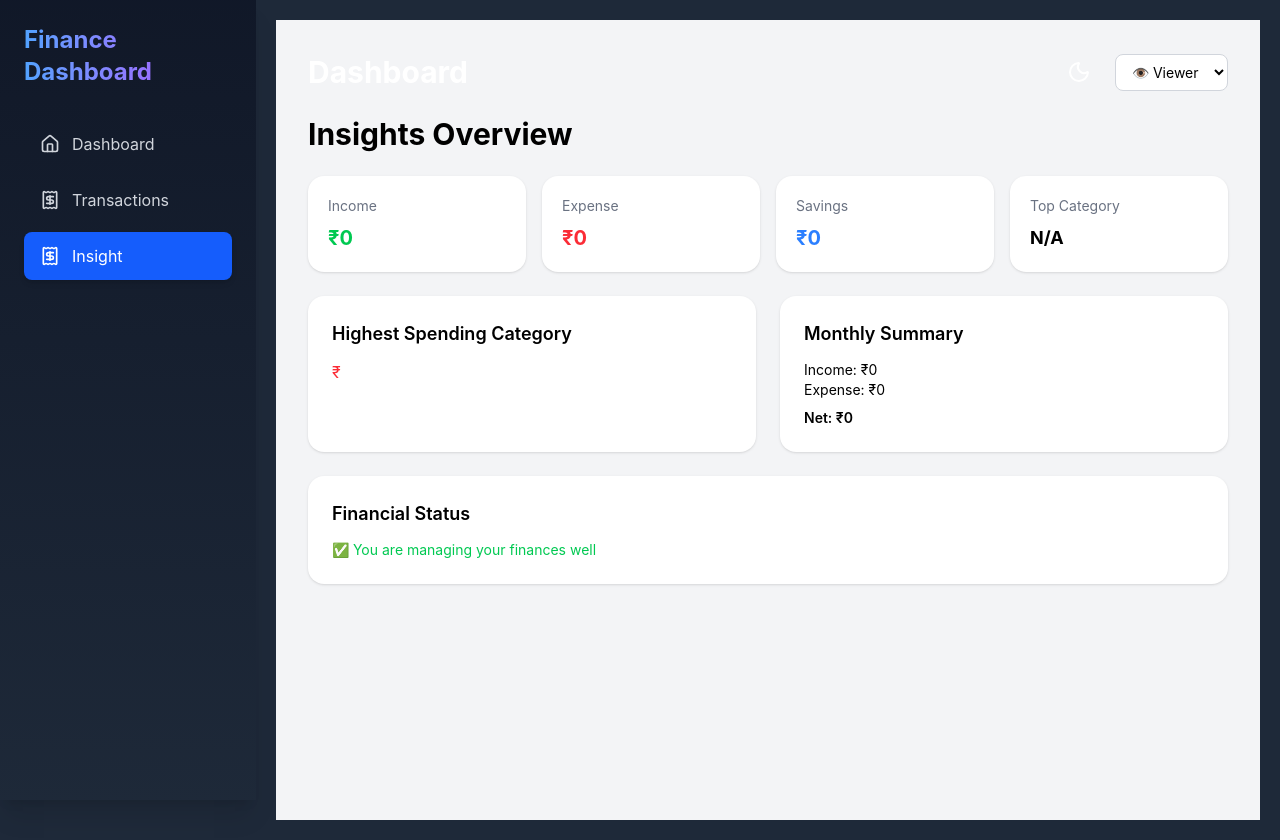
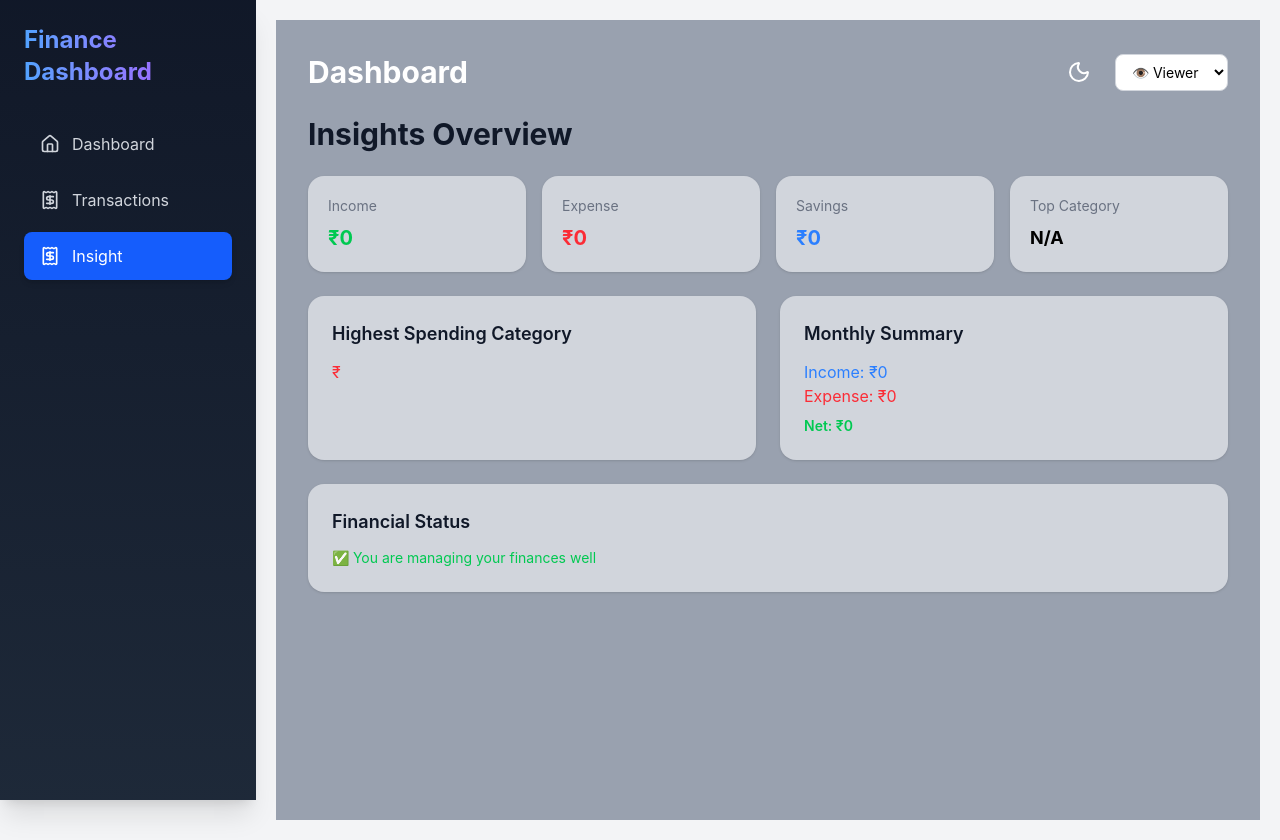
Before and after one commit to SY53-56/Finance-Dashboard, a React (Vite) app: page /insight in a window 1280 px wide. Built offline with nearby package versions, Linux system fonts and the light colour scheme.

Commit message:
fix : ui of all and set theme

```diff
--- a/src/Layout.jsx
+++ b/src/Layout.jsx
@@ -1,4 +1,4 @@
-import React, { useContext, useEffect, useState } from 'react';
+import React, { useContext, useState, useEffect } from 'react';
 import AsideBar from './components/AsideBar';
 import { Outlet, useLocation } from 'react-router-dom';
 import { ThemeContext } from './context/ThemeContext';
@@ -9,20 +9,16 @@ export default function Layout() {
   const { theme } = useContext(ThemeContext);
 
   useEffect(() => {
-    if (location.pathname) setOpen(false); // Close sidebar on route change
+    if (location.pathname) setOpen(false);
   }, [location.pathname]);
 
   return (
-    <div className={`flex min-h-screen  ${theme === "light" ? "bg-gray-800" : "bg-gray-200"}`}>
+    <div className="flex min-h-screen bg-gray-100 dark:bg-gray-900 transition-colors duration-300">
       {/* Sidebar */}
       <div
-        className={`
-          fixed z-50 top-0 left-0 h-full w-64
-
-          transform transition-transform duration-300
-          ${open ? "translate-x-0" : "-translate-x-full"}
-          lg:translate-x-0 lg:static lg:block
-        `}
+        className={`fixed z-50 top-0 left-0 h-full w-64 bg-white dark:bg-gray-800
+        transform transition-transform duration-300
+        ${open ? "translate-x-0" : "-translate-x-full"} lg:translate-x-0 lg:static lg:block`}
       >
         <AsideBar />
       </div>
@@ -30,11 +26,11 @@ export default function Layout() {
       {/* Main Content */}
       <div className="flex-1 w-full">
         {/* Mobile Navbar */}
-        <div className="flex justify-between lg:hidden p-4 shadow">
-          <h1 className="text-2xl text-white font-bold">Finance Dashboard</h1>
+        <div className="flex justify-between lg:hidden p-4 bg-white dark:bg-gray-800 shadow">
+          <h1 className="text-3xl font-bold dark:text-white">Finance Dashboard</h1>
           <button
             onClick={() => setOpen(!open)}
-            className="px-3 py-2 bg-gray-400 rounded"
+            className="px-3 py-2 bg-gray-200 dark:bg-gray-700 rounded"
           >
             ☰
           </button>
--- a/src/components/AsideBar.jsx
+++ b/src/components/AsideBar.jsx
@@ -1,19 +1,29 @@
 import React from 'react'
 import { Link,  } from 'react-router-dom'
-import { Home, Receipt, Moon, Sun, FormIcon } from 'lucide-react'
+import { Home, Receipt, MoonIcon, Sun, FormIcon, SunIcon } from 'lucide-react'
 import { useContext } from 'react'
 import { ThemeContext } from '../context/ThemeContext'
 import { AppContext } from '../context/AppContext'
-
+import { } from 'lucide-react'
 export default function AsideBar() {
    const {role} = useContext(AppContext)
+   const {handleTheme ,theme}= useContext(ThemeContext)
   return (
     <aside className="w-64 min-h-screen bg-gradient-to-b from-gray-900 to-gray-800 text-white p-6 shadow-xl">
       <div className="flex justify-between items-center mb-8">
         <h1 className="text-2xl font-bold bg-gradient-to-r from-blue-400 to-purple-500 bg-clip-text text-transparent">
           Finance Dashboard
         </h1>
-
+        <button
+      onClick={handleTheme}
+      className="p-2 rounded-full flex lg:hidden transition "
+    >
+      {theme === "light" ? (
+        <MoonIcon className="text-white" />
+      ) : (
+        <SunIcon className="text-yellow-400" />
+      )}
+    </button>
       </div>
 
       <div className="flex flex-col gap-2">
--- a/src/components/Header.jsx
+++ b/src/components/Header.jsx
@@ -11,10 +11,10 @@ function Header() {
    <div className="flex justify-between items-center mb-6">
   <h1 className="text-3xl font-bold  text-white">Dashboard</h1>
 
-  <div className="flex items-center gap-4">
+  <div className="flex  items-center gap-4">
     <button
       onClick={handleTheme}
-      className="p-2 rounded-full transition "
+      className="p-2 rounded-full lg:flex hidden transition "
     >
       {theme === "light" ? (
         <MoonIcon className="text-white" />
--- a/src/components/LineChart.jsx
+++ b/src/components/LineChart.jsx
@@ -1,66 +1,46 @@
-import {
-  LineChart,
-  Line,
-  XAxis,
-  YAxis,
-  Tooltip,
-  CartesianGrid,
-  ResponsiveContainer,
-} from "recharts";
 import { useContext, useState } from "react";
+import { LineChart, Line, XAxis, YAxis, Tooltip, CartesianGrid, ResponsiveContainer } from "recharts";
 import { AppContext } from "../context/AppContext";
 import { ThemeContext } from "../context/ThemeContext";
 
 function LineChartBox() {
   const { transactions } = useContext(AppContext);
   const [view, setView] = useState("expense");
-const {theme} = useContext(ThemeContext)
-  console.log("transitionsw",transactions)
-  // ✅ Filter
-  const filteredTransactions = transactions.filter((item) =>
-    item.type === view
-  );
+  const { theme } = useContext(ThemeContext);
 
-  // ✅ Group by month
+  const filteredTransactions = transactions.filter(item => item.type === view);
   const data = Object.values(
     filteredTransactions.reduce((acc, item) => {
-      const month = item.date.substring(0, 7); // Get YYYY-MM format
-
-      if (!acc[month]) {
-        acc[month] = { name: month, amount: 0 };
-      }
-
+      const month = item.date.substring(0, 7);
+      if (!acc[month]) acc[month] = { name: month, amount: 0 };
       acc[month].amount += item.amount;
       return acc;
     }, {})
-  ).sort((a, b) => a.name.localeCompare(b.name)); // Sort by date
+  ).sort((a, b) => a.name.localeCompare(b.name));
 
   return (
-<div className={`${theme === "light" ? "bg-gray-100 text-gray-900" : "bg-gray-800 text-white"} p-6 rounded-2xl shadow-xl w-full h-80`}>
-      {/* Header + Buttons */}
+    <div className={`p-6 rounded-2xl shadow-xl w-full h-80 transition-colors duration-300 ${theme === "light" ? "bg-gray-200" : "bg-gray-800"}`}>
       <div className="flex justify-between items-center mb-6">
-        <h2 className="text-xl font-bold dark:text-white">
+        <h2 className={`text-xl font-bold ${theme === "light" ? "text-gray-900" : "text-white"}`}>
           {view === "expense" ? "Expense Trend" : "Income Trend"}
         </h2>
-
         <div className="flex gap-2">
           <button
             onClick={() => setView("expense")}
             className={`px-4 py-2 rounded-lg text-sm font-medium transition-all duration-200 ${
               view === "expense"
                 ? "bg-red-500 text-white shadow-md"
-                : "bg-gray-200 dark:bg-gray-700 text-gray-700 dark:text-gray-300 hover:bg-gray-300 dark:hover:bg-gray-600"
+                : `bg-gray-300 dark:bg-gray-700 text-gray-700 dark:text-gray-300 hover:bg-gray-400 dark:hover:bg-gray-600`
             }`}
           >
             Expense
           </button>
-
           <button
             onClick={() => setView("income")}
             className={`px-4 py-2 rounded-lg text-sm font-medium transition-all duration-200 ${
               view === "income"
                 ? "bg-green-500 text-white shadow-md"
-                : "bg-gray-200 dark:bg-gray-700 text-gray-700 dark:text-gray-300 hover:bg-gray-300 dark:hover:bg-gray-600"
+                : `bg-gray-300 dark:bg-gray-700 text-gray-700 dark:text-gray-300 hover:bg-gray-400 dark:hover:bg-gray-600`
             }`}
           >
             Income
@@ -68,40 +48,27 @@ const {theme} = useContext(ThemeContext)
         </div>
       </div>
 
-      {/* Chart */}
       <ResponsiveContainer width="100%" height="70%">
         <LineChart data={data} margin={{ top: 5, right: 30, left: 20, bottom: 5 }}>
-          <CartesianGrid strokeDasharray="3 3" stroke={theme === "light" ? "#e5e7eb" : "#374151"}  />
-          <XAxis
-            dataKey="name"
-           stroke={theme === "light" ? "#374151" : "#d1d5db"}
-            fontSize={12}
-            tickFormatter={(value) => {
-              const date = new Date(value + '-01');
-              return date.toLocaleDateString('en-US', { month: 'short', year: '2-digit' });
-            }}
-          />
-         <YAxis stroke={theme === "light" ? "#374151" : "#d1d5db"} />
+          <CartesianGrid strokeDasharray="3 3" stroke={theme === "light" ? "#d1d5db" : "#374151"} />
+          <XAxis dataKey="name" stroke={theme === "light" ? "#374151" : "#d1d5db"} fontSize={12} />
+          <YAxis stroke={theme === "light" ? "#374151" : "#d1d5db"} fontSize={12} />
           <Tooltip
             contentStyle={{
-              backgroundColor: 'rgba(255, 255, 255, 0.95)',
-              border: 'none',
-              borderRadius: '8px',
-              boxShadow: '0 4px 6px -1px rgba(0, 0, 0, 0.1)'
+              backgroundColor: theme === "light" ? "#fff" : "#1f2937",
+              border: "none",
+              borderRadius: "8px",
+              boxShadow: "0 4px 6px -1px rgba(0,0,0,0.1)"
             }}
-            formatter={(value) => [`₹${value.toLocaleString()}`, view === 'expense' ? 'Expense' : 'Income']}
-            labelFormatter={(label) => {
-              const date = new Date(label + '-01');
-              return date.toLocaleDateString('en-US', { month: 'long', year: 'numeric' });
-            }}
+            formatter={(value) => [`₹${value.toLocaleString()}`, view]}
           />
           <Line
             type="monotone"
             dataKey="amount"
             stroke={view === "expense" ? "#EF4444" : "#22C55E"}
             strokeWidth={3}
-            dot={{ fill: view === "expense" ? "#EF4444" : "#22C55E", strokeWidth: 2, r: 4 }}
-            activeDot={{ r: 6, stroke: view === "expense" ? "#EF4444" : "#22C55E", strokeWidth: 2 }}
+            dot={{ fill: view === "expense" ? "#EF4444" : "#22C55E" }}
+            activeDot={{ r: 6 }}
           />
         </LineChart>
       </ResponsiveContainer>
--- a/src/components/pieChart.jsx
+++ b/src/components/pieChart.jsx
@@ -5,42 +5,35 @@ import { ThemeContext } from "../context/ThemeContext";
 
 function PieChartBox() {
   const { transactions } = useContext(AppContext);
+  const [view, setView] = useState("expense");
   const { theme } = useContext(ThemeContext);
-  const [view, setView] = useState("expense");
 
   const COLORS = ["#4F46E5", "#22C55E", "#F59E0B", "#EF4444", "#06B6D4"];
 
-  // Filter transactions based on view
   const filteredTransactions = transactions.filter(item => item.type === view);
 
-  // Group by category
   const data = Object.values(
     filteredTransactions.reduce((acc, item) => {
-      if (!acc[item.category]) {
-        acc[item.category] = { name: item.category, value: 0 };
-      }
+      if (!acc[item.category]) acc[item.category] = { name: item.category, value: 0 };
       acc[item.category].value += item.amount;
       return acc;
     }, {})
   );
 
   return (
-    <div className={`rounded-2xl shadow-lg p-5 w-full
-      ${theme === "light" ? "bg-gray-100 text-gray-900" : "bg-gray-800 text-white"}
-    `}>
+    <div className={`p-5 rounded-2xl shadow-lg w-full transition-colors duration-300 ${theme === "light" ? "bg-gray-200" : "bg-gray-800"}`}>
       {/* Header */}
       <div className="flex justify-between items-center mb-4">
-        <h2 className="text-lg font-semibold">
+        <h2 className={`text-lg font-semibold ${theme === "light" ? "text-gray-900" : "text-white"}`}>
           {view === "expense" ? "Expense Breakdown" : "Income Breakdown"}
         </h2>
-
         <div className="flex gap-2">
           <button
             onClick={() => setView("expense")}
             className={`px-3 py-1 rounded-md text-sm font-medium transition-colors ${
               view === "expense"
                 ? "bg-red-500 text-white"
-                : `${theme === "light" ? "bg-gray-200 text-gray-700 hover:bg-gray-300" : "bg-gray-700 text-gray-300 hover:bg-gray-600"}`
+                : `bg-gray-300 dark:bg-gray-700 text-gray-700 dark:text-gray-300 hover:bg-gray-400 dark:hover:bg-gray-600`
             }`}
           >
             Expense
@@ -50,7 +43,7 @@ function PieChartBox() {
             className={`px-3 py-1 rounded-md text-sm font-medium transition-colors ${
               view === "income"
                 ? "bg-green-500 text-white"
-                : `${theme === "light" ? "bg-gray-200 text-gray-700 hover:bg-gray-300" : "bg-gray-700 text-gray-300 hover:bg-gray-600"}`
+                : `bg-gray-300 dark:bg-gray-700 text-gray-700 dark:text-gray-300 hover:bg-gray-400 dark:hover:bg-gray-600`
             }`}
           >
             Income
@@ -58,19 +51,11 @@ function PieChartBox() {
         </div>
       </div>
 
-      {/* Chart */}
+      {/* Pie Chart */}
       <div className="h-64">
         <ResponsiveContainer>
           <PieChart>
-            <Pie
-              data={data}
-              dataKey="value"
-              nameKey="name"
-              innerRadius={50}
-              outerRadius={90}
-              paddingAngle={3}
-              label={({ percent }) => `${(percent * 100).toFixed(0)}%`}
-            >
+            <Pie data={data} dataKey="value" nameKey="name" innerRadius={50} outerRadius={90} paddingAngle={3} label={({ percent }) => `${(percent * 100).toFixed(0)}%`}>
               {data.map((entry, index) => (
                 <Cell key={index} fill={COLORS[index % COLORS.length]} />
               ))}
@@ -80,10 +65,9 @@ function PieChartBox() {
                 backgroundColor: theme === "light" ? "#fff" : "#1f2937",
                 border: "none",
                 borderRadius: "8px",
-                color: theme === "light" ? "#000" : "#fff",
-                boxShadow: "0 4px 6px -1px rgba(0,0,0,0.1)"
+                boxShadow: "0 4px 6px rgba(0,0,0,0.1)"
               }}
-              formatter={(value) => [`₹${value.toLocaleString()}`, "Amount"]}
+              formatter={(value) => [`₹${value.toLocaleString()}`, 'Amount']}
             />
           </PieChart>
         </ResponsiveContainer>
@@ -91,24 +75,19 @@ function PieChartBox() {
 
       {/* Legend */}
       <div className="mt-4 space-y-2">
-        {data.length === 0 ? (
-          <p className={`${theme === "light" ? "text-gray-700" : "text-gray-300"}`}>No data available</p>
-        ) : (
+        {data.length === 0 ? <p className={theme === "light" ? "text-gray-800" : "text-white"}>No data</p> :
           data.map((item, index) => (
             <div key={index} className="flex justify-between items-center">
               <div className="flex items-center gap-2">
-                <span
-                  className="w-3 h-3 rounded-full"
-                  style={{ backgroundColor: COLORS[index % COLORS.length] }}
-                ></span>
-                <span className="text-sm">{item.name}</span>
+                <span className="w-3 h-3 rounded-full" style={{ backgroundColor: COLORS[index % COLORS.length] }}></span>
+                <span className={`text-sm ${theme === "light" ? "text-gray-800" : "text-gray-200"}`}>{item.name}</span>
               </div>
-              <span className="text-sm font-semibold">
+              <span className={`text-sm font-semibold ${theme === "light" ? "text-gray-900" : "text-white"}`}>
                 ₹{item.value.toLocaleString()}
               </span>
             </div>
           ))
-        )}
+        }
       </div>
     </div>
   );
--- a/src/pages/Insights.jsx
+++ b/src/pages/Insights.jsx
@@ -1,135 +1,80 @@
 import { useContext } from "react";
 import { AppContext } from "../context/AppContext";
+import { ThemeContext } from "../context/ThemeContext";
 import Header from "../components/Header";
 
-function InsightsPage() {
+function Insights() {
   const { transactions } = useContext(AppContext);
+  const { theme } = useContext(ThemeContext);
 
-  // 👉 Filter current month (Feb example)
-  const today = new Date()
-const currentMonth = today.toISOString().slice(0,7)
-  const febData = transactions.filter((item) =>
-    item.date.startsWith(currentMonth)
-  );
+  const currentMonth = new Date().toISOString().slice(0,7); // YYYY-MM
+  const monthData = transactions.filter(t => t.date.startsWith(currentMonth));
 
-console.log(transactions)
-  const expense = febData
-    .filter((item) => item.type === "expense")
-    .reduce((acc, item) => acc + item.amount, 0);
-console.log( "expense",expense)
-  const income = febData
-    .filter((item) => item.type === "income")
-    .reduce((acc, item) => acc + item.amount, 0);
-console.log( "income",income)
+  const expense = monthData.filter(t=>t.type==="expense").reduce((a,b)=>a+b.amount,0);
+  const income = monthData.filter(t=>t.type==="income").reduce((a,b)=>a+b.amount,0);
   const savings = income - expense;
 
-  // 👉 Highest category
   const highestCategory = Object.values(
-    febData
-      .filter((item) => item.type === "expense")
-      .reduce((acc, item) => {
-        if (!acc[item.category]) {
-          acc[item.category] = { name: item.category, value: 0 };
-        }
-        acc[item.category].value += item.amount;
-        return acc;
-      }, {})
-  ).sort((a, b) => b.value - a.value)[0];
+    monthData.filter(t=>t.type==="expense").reduce((acc,t)=>{
+      if(!acc[t.category]) acc[t.category] = {name:t.category, value:0};
+      acc[t.category].value += t.amount;
+      return acc;
+    }, {})
+  ).sort((a,b)=>b.value - a.value)[0];
 
   const warning = expense > income;
+  const cardBg = theme === "light" ? "bg-gray-300" : "bg-gray-800";
+  const textColor = theme === "light" ? "text-gray-900" : "text-white";
 
   return (
-    <div className="min-h-screen bg-gray-100 dark:bg-gray-900 p-4 sm:p-6 lg:p-8">
-
-      {/* Header */}
+    <div className={`min-h-screen p-4 sm:p-6 lg:p-8 transition-colors duration-300 ${theme === "light" ? "bg-gray-400" : "bg-gray-900"}`}>
       <Header />
-
-      {/* Page Title */}
-      <h1 className="text-2xl sm:text-3xl font-bold mt-4 mb-6 dark:text-white">
-        Insights Overview
-      </h1>
+      <h1 className={`text-2xl sm:text-3xl font-bold mt-4 mb-6 ${textColor}`}>Insights Overview</h1>
 
       {/* Top Cards */}
       <div className="grid grid-cols-1 sm:grid-cols-2 lg:grid-cols-4 gap-4">
-
-        <div className="bg-white dark:bg-gray-800 p-5 rounded-2xl shadow">
-          <p className="text-gray-500 text-sm">Income</p>
-          <h2 className="text-xl font-bold text-green-500 mt-2">
-            ₹{income}
-          </h2>
+        <div className={`${cardBg} p-5 rounded-2xl shadow`}>
+          <p className={`text-sm ${theme==="light"?"text-gray-500":"text-gray-300"}`}>Income</p>
+          <h2 className="text-xl font-bold text-green-500 mt-2">₹{income}</h2>
         </div>
-
-        <div className="bg-white dark:bg-gray-800 p-5 rounded-2xl shadow">
-          <p className="text-gray-500 text-sm">Expense</p>
-          <h2 className="text-xl font-bold text-red-500 mt-2">
-            ₹{expense}
-          </h2>
+        <div className={`${cardBg} p-5 rounded-2xl shadow`}>
+          <p className={`text-sm ${theme==="light"?"text-gray-500":"text-gray-300"}`}>Expense</p>
+          <h2 className="text-xl font-bold text-red-500 mt-2">₹{expense}</h2>
         </div>
-
-        <div className="bg-white dark:bg-gray-800 p-5 rounded-2xl shadow">
-          <p className="text-gray-500 text-sm">Savings</p>
-          <h2 className="text-xl font-bold text-blue-500 mt-2">
-            ₹{savings}
-          </h2>
+        <div className={`${cardBg} p-5 rounded-2xl shadow`}>
+          <p className={`text-sm ${theme==="light"?"text-gray-500":"text-gray-300"}`}>Savings</p>
+          <h2 className="text-xl font-bold text-blue-500 mt-2">₹{savings}</h2>
         </div>
-
-        <div className="bg-white dark:bg-gray-800 p-5 rounded-2xl shadow">
-          <p className="text-gray-500 text-sm">Top Category</p>
-          <h2 className="text-lg font-bold mt-2">
-            {highestCategory?.name || "N/A"}
-          </h2>
+        <div className={`${cardBg} p-5 rounded-2xl shadow`}>
+          <p className={`text-sm ${theme==="light"?"text-gray-500":"text-gray-300"}`}>Top Category</p>
+          <h2 className="text-lg font-bold mt-2">{highestCategory?.name || "N/A"}</h2>
         </div>
-
       </div>
 
       {/* Detailed Insights */}
       <div className="grid grid-cols-1 lg:grid-cols-2 gap-6 mt-6">
+        <div className={`${cardBg} p-6 rounded-2xl shadow`}>
+          <h3 className={`text-lg font-semibold mb-3 ${textColor}`}>Highest Spending Category</h3>
+          <p className="text-xl font-bold">{highestCategory?.name}</p>
+          <p className="text-red-500 mt-2">₹{highestCategory?.value}</p>
+        </div>
 
-        {/* Highest Spending */}
-        <div className="bg-white dark:bg-gray-800 p-6 rounded-2xl shadow">
-          <h3 className="text-lg font-semibold mb-3 dark:text-white">
-            Highest Spending Category
-          </h3>
-          <p className="text-xl font-bold">
-            {highestCategory?.name}
-          </p>
-          <p className="text-red-500 mt-2">
-            ₹{highestCategory?.value}
+        <div className={`${cardBg} p-6 rounded-2xl shadow`}>
+          <h3 className={`text-lg font-semibold mb-3 ${textColor}`}>Monthly Summary</h3>
+          <p className=" text-blue-500">Income: ₹{income}</p>
+          <p className=" text-red-500">Expense: ₹{expense}</p>
+          <p className="text-sm font-semibold mt-2 text-green-500">Net: ₹{savings}</p>
+        </div>
+
+        <div className={`${cardBg} p-6 rounded-2xl shadow lg:col-span-2`}>
+          <h3 className={`text-lg font-semibold mb-3 ${textColor}`}>Financial Status</h3>
+          <p className={`text-sm ${warning ? "text-red-500" : "text-green-500"}`}>
+            {warning ? "⚠️ Your expenses are higher than income" : "✅ You are managing your finances well"}
           </p>
         </div>
-
-        {/* Monthly Summary */}
-        <div className="bg-white dark:bg-gray-800 p-6 rounded-2xl shadow">
-          <h3 className="text-lg font-semibold mb-3 dark:text-white">
-            Monthly Summary
-          </h3>
-          <p className="text-sm">Income: ₹{income}</p>
-          <p className="text-sm">Expense: ₹{expense}</p>
-          <p className="text-sm font-semibold mt-2">
-            Net: ₹{savings}
-          </p>
-        </div>
-
-        {/* Warning */}
-        <div className="bg-white dark:bg-gray-800 p-6 rounded-2xl shadow lg:col-span-2">
-          <h3 className="text-lg font-semibold mb-3 dark:text-white">
-            Financial Status
-          </h3>
-
-          <p
-            className={`text-sm ${
-              warning ? "text-red-500" : "text-green-500"
-            }`}
-          >
-            {warning
-              ? "⚠️ Your expenses are higher than income"
-              : "✅ You are managing your finances well"}
-          </p>
-        </div>
-
       </div>
     </div>
   );
 }
 
-export default InsightsPage;
+export default Insights;
--- a/src/pages/Transactions.jsx
+++ b/src/pages/Transactions.jsx
@@ -2,7 +2,7 @@ import React,  { useContext } from 'react'
 import { AppContext } from '../context/AppContext'
 import Header from '../components/Header'
 import { useState } from 'react'
-import { debounce } from '../components/debounce'
+import { debounce } from '../data/debounce'
 import { useMemo } from "react";
 export default function Transactions() {
   const { transactions } = useContext(AppContext)
--- /dev/null
+++ b/tailwind.config.js
@@ -0,0 +1,11 @@
+export default {
+  darkMode: 'class', // Use 'class' to enable theme toggle via a class
+  content: [
+    "./index.html",
+    "./src/**/*.{js,ts,jsx,tsx}", // scan these files for class names
+  ],
+  theme: {
+    extend: {},
+  },
+  plugins: [],
+};
```
Also changed, not shown: src/context/ThemeContext.jsx (+11 -3 lines), src/components/InsightBox.jsx (deleted), src/data/debounce.js (renamed from src/components/debounce.js).
